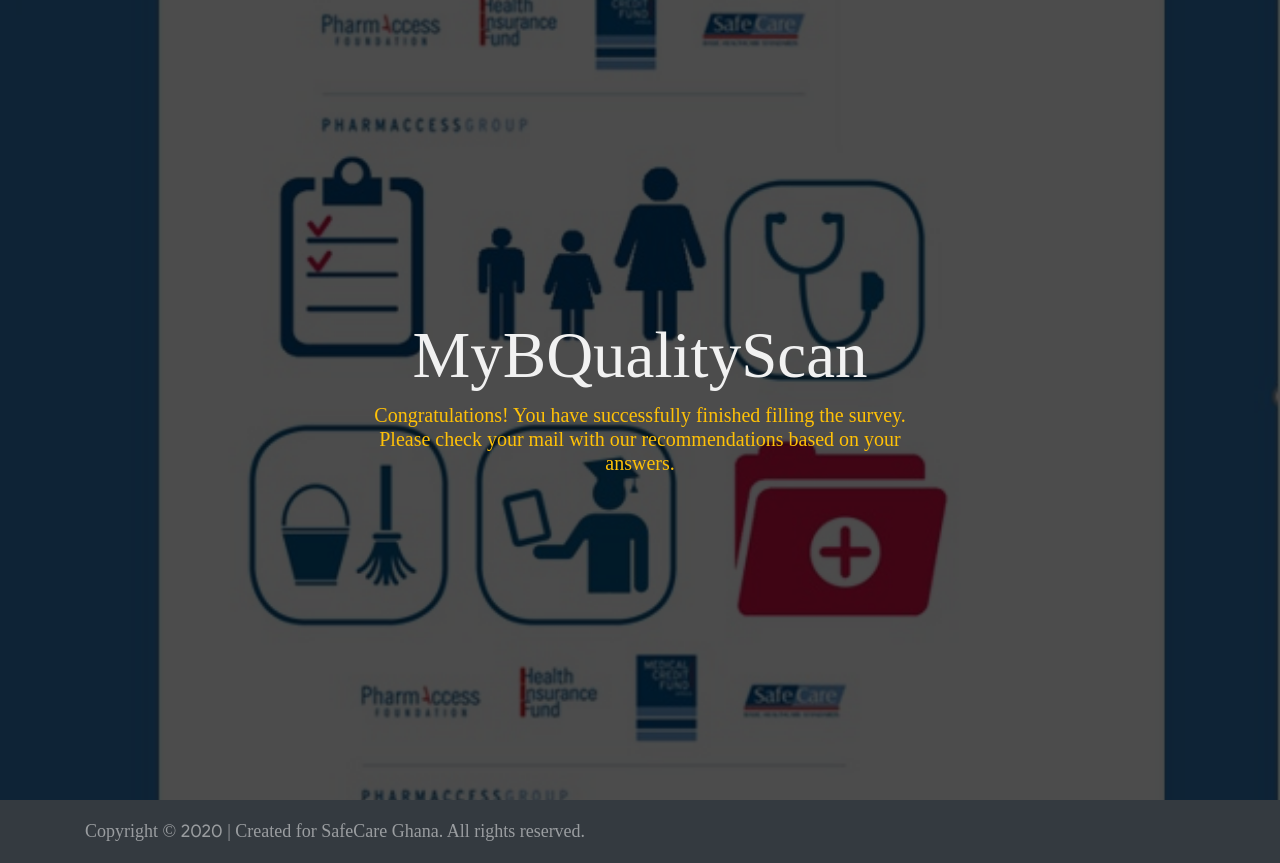
After one commit to nanaakuffu/survey, a Django app: template index/templates/index/sent_page.html in a window 1280 px wide. The commit adds this page. Run offline with Django 3.2, Linux system fonts and the light colour scheme; the template is opened without the code that fills it, so the values that code supplies are empty; some libraries are stand-ins or nearby versions; some web fonts are replaced.

Commit message:
Some minor bug fixes for better coomunication

```diff
--- a/index/templates/index/index.html
+++ b/index/templates/index/index.html
@@ -63,7 +63,7 @@
                   <td>{{ result.recipient.institution }} </td>
                   <td>{{ result.date_sent }}</td>
                   <td>{{ result.hasresponded|yesno:"Yes,No" }} </td>
-                  <td>{{ result.date_responed|default:"Not yet" }}</td>
+                  <td>{{ result.date_responded|default:"Not yet" }}</td>
                   <td>{{ result.recipient.survey_link }} </td>
                 </tr>
               {% endfor%}
--- /dev/null
+++ b/index/templates/index/sent_page.html
@@ -0,0 +1,13 @@
+{% extends "index/survey_base.html" %}
+{% block content %}
+<div class="parallax">
+    <div class="overlay">
+      <div class="jumbotron center" style="background-color: transparent !important">
+        <h1 style="font-family: Raleway; font-size: 65px"> MyBQualityScan </h1>
+        <h3 class='text-warning' id="sendMessage" style='font-family: Raleway; font-size: 20px; font-weight: 300;'>
+          Congratulations! You have successfully finished filling the survey. Please check your mail with our recommendations based on your answers.
+        <h3>
+      </div>
+    </div>
+</div>
+{% endblock %}
--- a/index/templates/index/survey.html
+++ b/index/templates/index/survey.html
@@ -5,7 +5,7 @@
         <div class="overlay">
             <div class="jumbotron center" style="background-color: transparent !important">
             <h1 style="font-family: Raleway; font-size: 65px"> MyBQualityScan </h1>
-            <h3 style="font-family: Raleway; font-size: 30px; font-weight: 300;"> QUALITY IMPROVEMENT SURVEY </h3>
+            <h3 style="font-family: Raleway; font-size: 30px; font-weight: 300;"> Quality Imporvement Survey </h3>
             </div>
         </div>
     </div>
```
